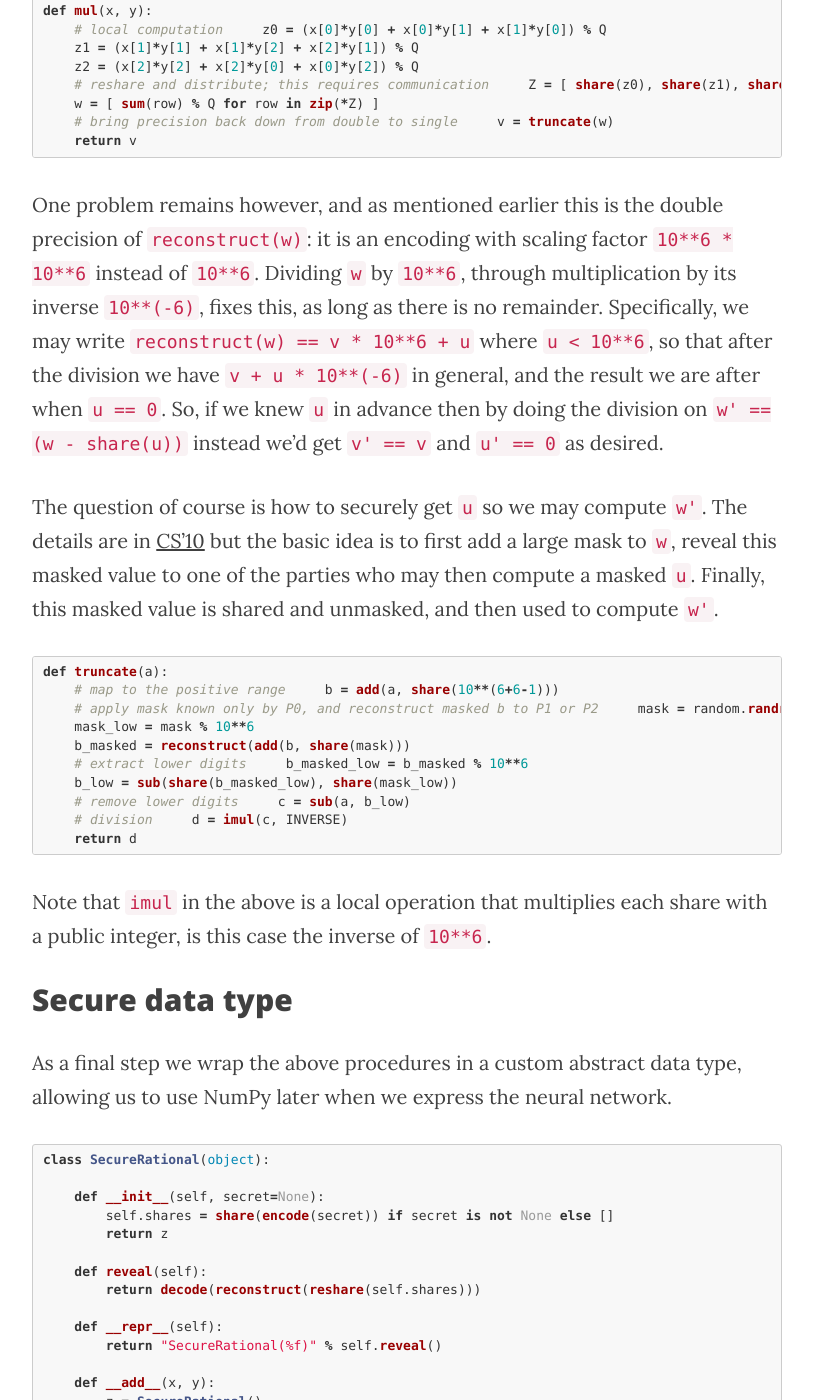
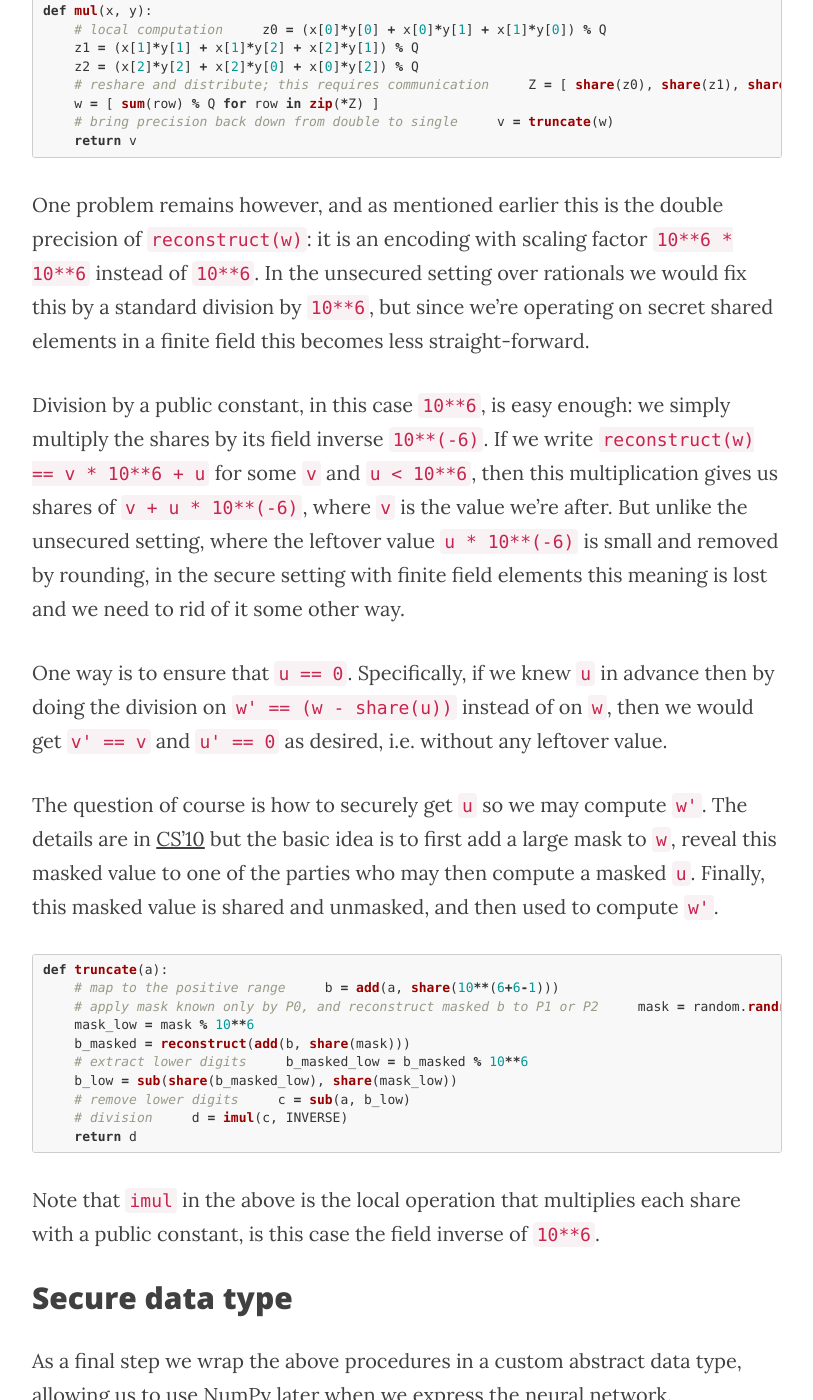
Before and after one commit to mortendahl/mortendahl.github.io, a Jekyll site: the page built from _posts/2017-04-17-private-deep-learning-with-mpc.md, in a window 1280 px wide and 1400 px high, scrolled down 4864 px. Shown: the whole window, without its empty margins (233-1046 px from the left). Built offline with Jekyll 4.4.1, drawn with Linux system fonts in a browser that asks for light colours; nearby versions of some CDN libraries; some of the changed text lies outside the part shown.

Commit message:
small update

````diff
--- a/_posts/2017-04-17-private-deep-learning-with-mpc.md
+++ b/_posts/2017-04-17-private-deep-learning-with-mpc.md
@@ -115,7 +115,11 @@ def mul(x, y):
     return v
 ```
 
-One problem remains however, and as mentioned earlier this is the double precision of `reconstruct(w)`: it is an encoding with scaling factor `10**6 * 10**6` instead of `10**6`. Dividing `w` by `10**6`, through multiplication by its inverse `10**(-6)`, fixes this, as long as there is no remainder. Specifically, we may write `reconstruct(w) == v * 10**6 + u` where `u < 10**6`, so that after the division we have `v + u * 10**(-6)` in general, and the result we are after when `u == 0`. So, if we knew `u` in advance then by doing the division on `w' == (w - share(u))` instead we'd get `v' == v` and `u' == 0` as desired.
+One problem remains however, and as mentioned earlier this is the double precision of `reconstruct(w)`: it is an encoding with scaling factor `10**6 * 10**6` instead of `10**6`. In the unsecured setting over rationals we would fix this by a standard division by `10**6`, but since we're operating on secret shared elements in a finite field this becomes less straight-forward.
+
+Division by a public constant, in this case `10**6`, is easy enough: we simply multiply the shares by its field inverse `10**(-6)`. If we write `reconstruct(w) == v * 10**6 + u` for some `v` and `u < 10**6`, then this multiplication gives us shares of `v + u * 10**(-6)`, where `v` is the value we're after. But unlike the unsecured setting, where the leftover value `u * 10**(-6)` is small and removed by rounding, in the secure setting with finite field elements this meaning is lost and we need to rid of it some other way.
+
+One way is to ensure that `u == 0`. Specifically, if we knew `u` in advance then by doing the division on `w' == (w - share(u))` instead of on `w`, then we would get `v' == v` and `u' == 0` as desired, i.e. without any leftover value.
 
 The question of course is how to securely get `u` so we may compute `w'`. The details are in [CS'10](https://www1.cs.fau.de/filepool/publications/octavian_securescm/secfp-fc10.pdf) but the basic idea is to first add a large mask to `w`, reveal this masked value to one of the parties who may then compute a masked `u`. Finally, this masked value is shared and unmasked, and then used to compute `w'`.
 
@@ -137,7 +141,7 @@ def truncate(a):
     return d
 ```
 
-Note that `imul` in the above is a local operation that multiplies each share with a public integer, is this case the inverse of `10**6`.
+Note that `imul` in the above is the local operation that multiplies each share with a public constant, is this case the field inverse of `10**6`.
 
 ## Secure data type
 
@@ -187,7 +191,7 @@ z = x * y
 assert(z.reveal() == (.5) * (-.25))
 ```
 
-Moreover, for debugging purposes we could switch to an insecure type without changing the rest of the (neural network) code, or we could isolated the use of counters to for instance see how many multiplications are performed, in turn allowing us to simulate how much communication is needed.
+Moreover, for debugging purposes we could switch to an unsecured type without changing the rest of the (neural network) code, or we could isolated the use of counters to for instance see how many multiplications are performed, in turn allowing us to simulate how much communication is needed.
 
 
 # Deep Learning
@@ -444,7 +448,7 @@ Prediction on [1 1 0]: 1 (35957624290517111013376.00000000)
 Prediction on [1 1 1]: 1 (47193714919561920249856.00000000)
 ```
 
-The reason for this is simple, but perhaps not obvious at first (it wasn't for me). Namely, while the (five term) Maclaurin/Taylor approximation of the Sigmoid function is good around the origin, it completely collapses as we move further away, yielding results that are not only inaccurate but also of large magnitude. As a result we quickly blow any finite number representation we may use, even in the insecure setting, and start wrapping around.
+The reason for this is simple, but perhaps not obvious at first (it wasn't for me). Namely, while the (five term) Maclaurin/Taylor approximation of the Sigmoid function is good around the origin, it completely collapses as we move further away, yielding results that are not only inaccurate but also of large magnitude. As a result we quickly blow any finite number representation we may use, even in the unsecured setting, and start wrapping around.
 
 Technically speaking it's the dot products on which the Sigmoid function is evaluated that become too large, which as far as I understand can be interpreted as the network growing more confident. In this light, the problem is that our approximation doesn't allow it to get confident enough, leaving us with poor accuracy.
 
````
